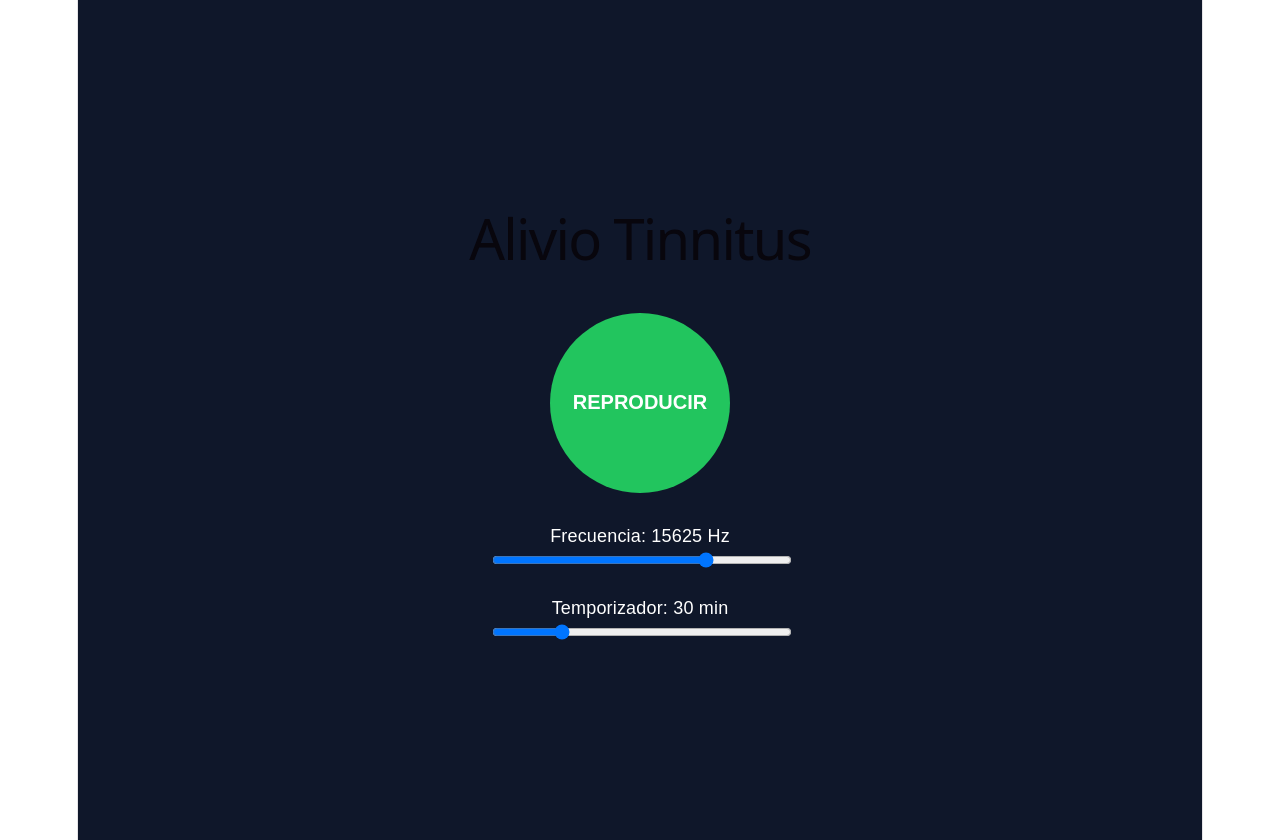
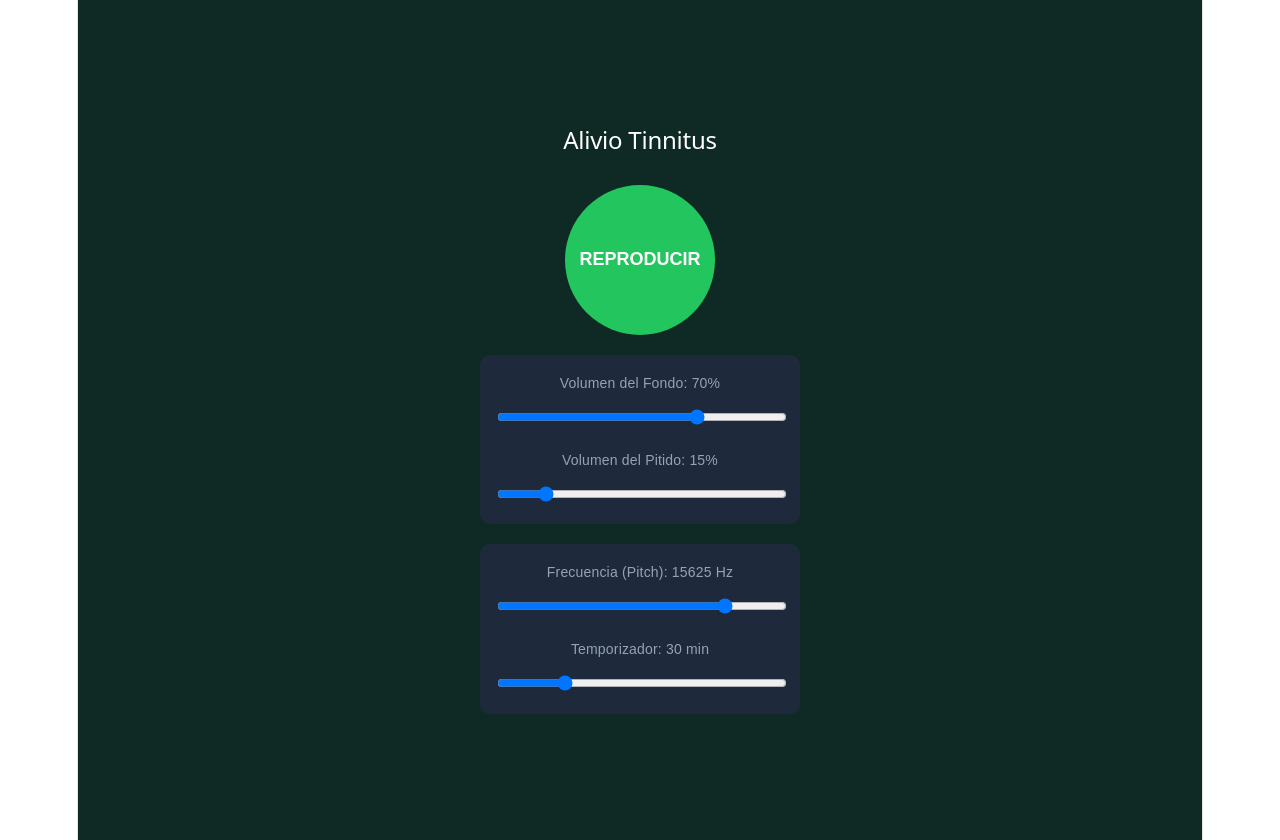
Before and after one commit to EricLuna97/AlivioTinnitus, a React (Vite) app: page / in a window 1280 px wide. Built offline with nearby package versions, Linux system fonts and the light colour scheme.

Commit message:
Add volume controls

```diff
--- a/src/App.jsx
+++ b/src/App.jsx
@@ -2,13 +2,21 @@ import { useState, useRef, useEffect } from 'react';
 
 export default function App() {
   const [isPlaying, setIsPlaying] = useState(false);
-  const [frequency, setFrequency] = useState(15625); // Frecuencia TV CRT
-  const [timer, setTimer] = useState(30); // Minutos por defecto
+  const [frequency, setFrequency] = useState(15625);
+  const [timer, setTimer] = useState(30);
+
+  // NUEVOS ESTADOS: Control de volúmenes individuales (0 a 100)
+  const [noiseVolume, setNoiseVolume] = useState(70);
+  const [oscVolume, setOscVolume] = useState(15);
 
   const audioCtxRef = useRef(null);
   const oscRef = useRef(null);
   const noiseRef = useRef(null);
   const mainGainRef = useRef(null);
+
+  // Referencias para los controles de volumen en tiempo real
+  const noiseGainRef = useRef(null);
+  const oscGainRef = useRef(null);
   const timerTimeoutRef = useRef(null);
 
   const createBrownNoise = (ctx) => {
@@ -36,64 +44,93 @@ export default function App() {
   };
 
   const startAudio = () => {
-    if (!audioCtxRef.current) audioCtxRef.current = new AudioContext();
+    if (!audioCtxRef.current) audioCtxRef.current = new (window.AudioContext || window.webkitAudioContext)();
     const ctx = audioCtxRef.current;
 
     mainGainRef.current = ctx.createGain();
     mainGainRef.current.connect(ctx.destination);
 
-    // Oscilador Agudo (Low Gain para no lastimar)
+    // 1. Oscilador Agudo (El Pitido)
     oscRef.current = ctx.createOscillator();
     oscRef.current.frequency.value = frequency;
-    const oscGain = ctx.createGain();
-    oscGain.gain.value = 0.03;
-    oscRef.current.connect(oscGain).connect(mainGainRef.current);
 
-    // Ruido Marrón (Base relajante)
+    oscGainRef.current = ctx.createGain();
+    oscGainRef.current.gain.value = oscVolume / 1000; // Dividido por 1000 porque los agudos perforan mucho
+    oscRef.current.connect(oscGainRef.current).connect(mainGainRef.current);
+
+    // 2. Ruido Marrón (El Colchón relajante) con filtro
     noiseRef.current = createBrownNoise(ctx);
-    const noiseGain = ctx.createGain();
-    noiseGain.gain.value = 0.7;
-    noiseRef.current.connect(noiseGain).connect(mainGainRef.current);
+
+    const lowPassFilter = ctx.createBiquadFilter();
+    lowPassFilter.type = 'lowpass';
+    lowPassFilter.frequency.value = 600; // Corta la "estática molesta"
+
+    noiseGainRef.current = ctx.createGain();
+    noiseGainRef.current.gain.value = noiseVolume / 100;
+
+    noiseRef.current.connect(lowPassFilter).connect(noiseGainRef.current).connect(mainGainRef.current);
 
     oscRef.current.start();
     noiseRef.current.start();
     setIsPlaying(true);
 
-    // Configurar Timer
     timerTimeoutRef.current = setTimeout(() => {
-      // Fade out de 5 segundos antes de apagar
       mainGainRef.current.gain.exponentialRampToValueAtTime(0.01, ctx.currentTime + 5);
       setTimeout(stopAudio, 5000);
     }, timer * 60000);
   };
 
+  // Efectos para actualizar volúmenes y frecuencia en tiempo real
   useEffect(() => {
     if (oscRef.current && isPlaying && audioCtxRef.current) {
-      // Usamos exponentialRampToValueAtTime para que el cambio de pitch sea suave y no haga "clics"
-      oscRef.current.frequency.exponentialRampToValueAtTime(
-        frequency,
-        audioCtxRef.current.currentTime + 0.1
-      );
+      oscRef.current.frequency.exponentialRampToValueAtTime(frequency, audioCtxRef.current.currentTime + 0.1);
     }
   }, [frequency, isPlaying]);
 
+  useEffect(() => {
+    if (noiseGainRef.current && isPlaying && audioCtxRef.current) {
+      noiseGainRef.current.gain.setTargetAtTime(noiseVolume / 100, audioCtxRef.current.currentTime, 0.1);
+    }
+  }, [noiseVolume, isPlaying]);
+
+  useEffect(() => {
+    if (oscGainRef.current && isPlaying && audioCtxRef.current) {
+      oscGainRef.current.gain.setTargetAtTime(oscVolume / 1000, audioCtxRef.current.currentTime, 0.1);
+    }
+  }, [oscVolume, isPlaying]);
+
   return (
-    <div style={{ backgroundColor: '#0f172a', color: 'white', minHeight: '100vh', display: 'flex', flexDirection: 'column', alignItems: 'center', justifyContent: 'center', padding: '20px', textAlign: 'center', fontFamily: 'sans-serif' }}>
-      <h1>Alivio Tinnitus</h1>
+    <div style={{ backgroundColor: '#0f2a24ff', color: 'white', minHeight: '100vh', display: 'flex', flexDirection: 'column', alignItems: 'center', justifyContent: 'center', padding: '20px', fontFamily: 'sans-serif' }}>
+      <h2 style={{ marginBottom: '10px', color: 'white'
+      }}>Alivio Tinnitus</h2>
 
       <button
         onClick={isPlaying ? stopAudio : startAudio}
-        style={{ width: '180px', height: '180px', borderRadius: '50%', border: 'none', backgroundColor: isPlaying ? '#ef4444' : '#22c55e', color: 'white', fontSize: '20px', fontWeight: 'bold', margin: '30px 0', cursor: 'pointer' }}
+        style={{ width: '150px', height: '150px', borderRadius: '50%', border: 'none', backgroundColor: isPlaying ? '#ef4444' : '#22c55e', color: 'white', fontSize: '18px', fontWeight: 'bold', margin: '20px 0', cursor: 'pointer' }}
       >
         {isPlaying ? 'PAUSAR' : 'REPRODUCIR'}
       </button>
 
-      <div style={{ width: '100%', maxWidth: '300px' }}>
-        <p>Frecuencia: {frequency} Hz</p>
-        <input type="range" min="12000" max="17000" value={frequency} onChange={(e) => setFrequency(Number(e.target.value))} style={{ width: '100%' }} />
+      <div style={{ width: '100%', maxWidth: '320px', display: 'flex', flexDirection: 'column', gap: '20px' }}>
 
-        <p style={{ marginTop: '20px' }}>Temporizador: {timer} min</p>
-        <input type="range" min="5" max="120" step="5" value={timer} onChange={(e) => setTimer(Number(e.target.value))} style={{ width: '100%' }} />
+        {/* Mezclador */}
+        <div style={{ backgroundColor: '#1e293b', padding: '15px', borderRadius: '10px' }}>
+          <p style={{ margin: '0 0 10px 0', fontSize: '14px', color: '#94a3b8' }}>Volumen del Fondo: {noiseVolume}%</p>
+          <input type="range" min="0" max="100" value={noiseVolume} onChange={(e) => setNoiseVolume(Number(e.target.value))} style={{ width: '100%' }} />
+
+          <p style={{ margin: '15px 0 10px 0', fontSize: '14px', color: '#94a3b8' }}>Volumen del Pitido: {oscVolume}%</p>
+          <input type="range" min="0" max="100" value={oscVolume} onChange={(e) => setOscVolume(Number(e.target.value))} style={{ width: '100%' }} />
+        </div>
+
+        {/* Frecuencia y Timer */}
+        <div style={{ backgroundColor: '#1e293b', padding: '15px', borderRadius: '10px' }}>
+          <p style={{ margin: '0 0 10px 0', fontSize: '14px', color: '#94a3b8' }}>Frecuencia (Pitch): {frequency} Hz</p>
+          <input type="range" min="10000" max="17000" value={frequency} onChange={(e) => setFrequency(Number(e.target.value))} style={{ width: '100%' }} />
+
+          <p style={{ margin: '15px 0 10px 0', fontSize: '14px', color: '#94a3b8' }}>Temporizador: {timer} min</p>
+          <input type="range" min="5" max="120" step="5" value={timer} onChange={(e) => setTimer(Number(e.target.value))} style={{ width: '100%' }} />
+        </div>
+
       </div>
     </div>
   );
```
